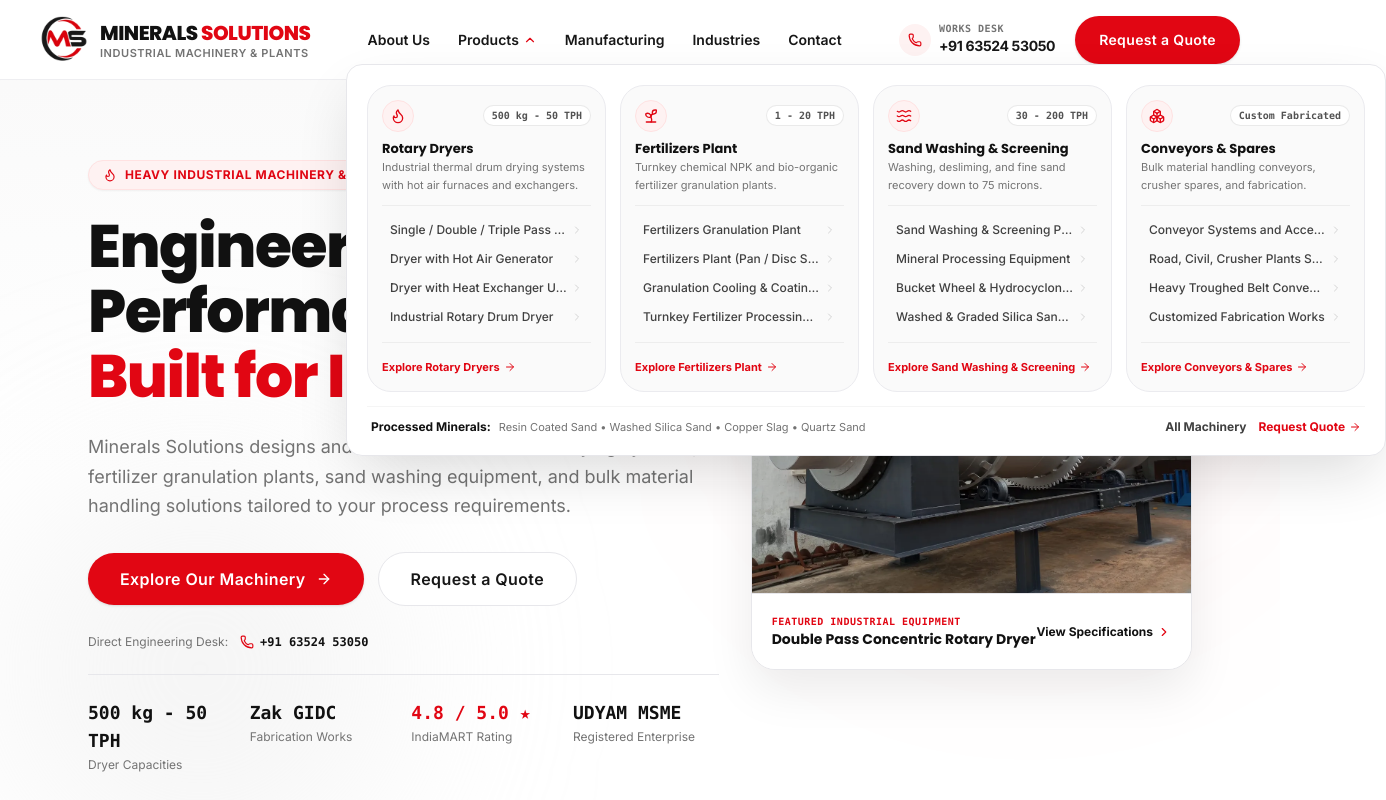
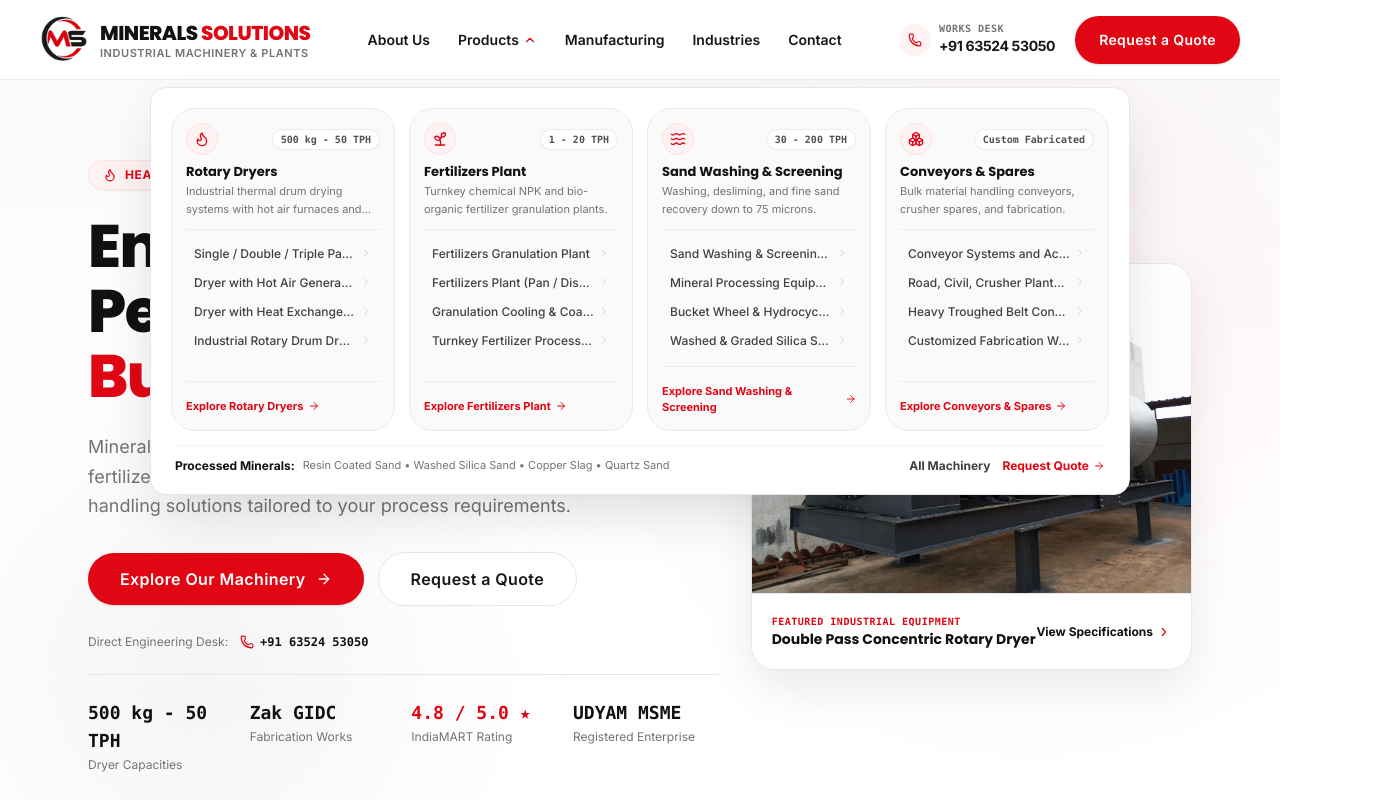
Before and after one commit to Deep-0208/minerals-solutions, a Next.js app: page / in a window 1280 px wide. Both pictures are taken after a click on the button "Products". Shown: the top 800 px of the page, 1386 px wide, since content can reach past the window. Built offline with nearby package versions, Linux system fonts and the light colour scheme.

Commit message:
fix(nav): eliminate horizontal scroll on products mega-menu hover via centered positioning and viewport containment

```diff
--- a/app/globals.css
+++ b/app/globals.css
@@ -49,12 +49,16 @@ html {
   -webkit-font-smoothing: antialiased;
   -moz-osx-font-smoothing: grayscale;
   text-rendering: optimizeLegibility;
+  overflow-x: hidden;
+  max-width: 100vw;
 }
 
 body {
   background-color: var(--color-surface);
   color: var(--color-text);
   font-family: var(--font-inter), system-ui, -apple-system, sans-serif;
+  overflow-x: hidden;
+  max-width: 100vw;
 }
 
 h1, h2, h3, h4, h5, h6 {
--- a/components/layout/Header.tsx
+++ b/components/layout/Header.tsx
@@ -188,7 +188,7 @@ export function Header() {
           : 'bg-white border-b border-[#E7E7EB]/70 h-[80px]'
       }`}
     >
-      <div className="max-w-[1360px] mx-auto px-4 sm:px-6 md:px-8 lg:px-10 h-full flex items-center justify-between">
+      <div className="max-w-[1360px] mx-auto px-4 sm:px-6 md:px-8 lg:px-10 h-full flex items-center justify-between relative">
         {/* Brand Logo */}
         <Logo size="md" />
 
@@ -207,7 +207,7 @@ export function Header() {
           </Link>
 
           {/* 4-Pillar Mega Menu Dropdown */}
-          <div className="relative" ref={dropdownRef}>
+          <div ref={dropdownRef}>
             <button
               type="button"
               onClick={() => setProductsMegaOpen(!productsMegaOpen)}
@@ -229,11 +229,11 @@ export function Header() {
               )}
             </button>
 
-            {/* 4-Pillar Mega Panel with Premium Bento Card Styling */}
+            {/* 4-Pillar Mega Panel with Centered Alignment & Zero Horizontal Overflow */}
             {productsMegaOpen && (
               <div
                 onMouseLeave={() => setProductsMegaOpen(false)}
-                className="absolute top-full -left-20 xl:-left-28 mt-2.5 w-[960px] xl:w-[1040px] max-w-[95vw] bg-white rounded-2xl border border-[#E7E7EB] shadow-[0_24px_60px_-12px_rgba(17,17,17,0.16)] p-5 z-50 animate-in fade-in slide-in-from-top-1 duration-150"
+                className="absolute top-full left-1/2 -translate-x-1/2 mt-2 w-[940px] xl:w-[980px] max-w-[calc(100vw-32px)] bg-white rounded-2xl border border-[#E7E7EB] shadow-[0_24px_60px_-12px_rgba(17,17,17,0.16)] p-5 z-50 animate-in fade-in slide-in-from-top-1 duration-150 before:absolute before:-top-3 before:left-0 before:right-0 before:h-3"
               >
                 {/* 4 Pillar Cards in a Balanced Grid */}
                 <div className="grid grid-cols-4 gap-3.5">
```
Also changed, not shown: 1 other file (tests, documents, lock files or other folders).
